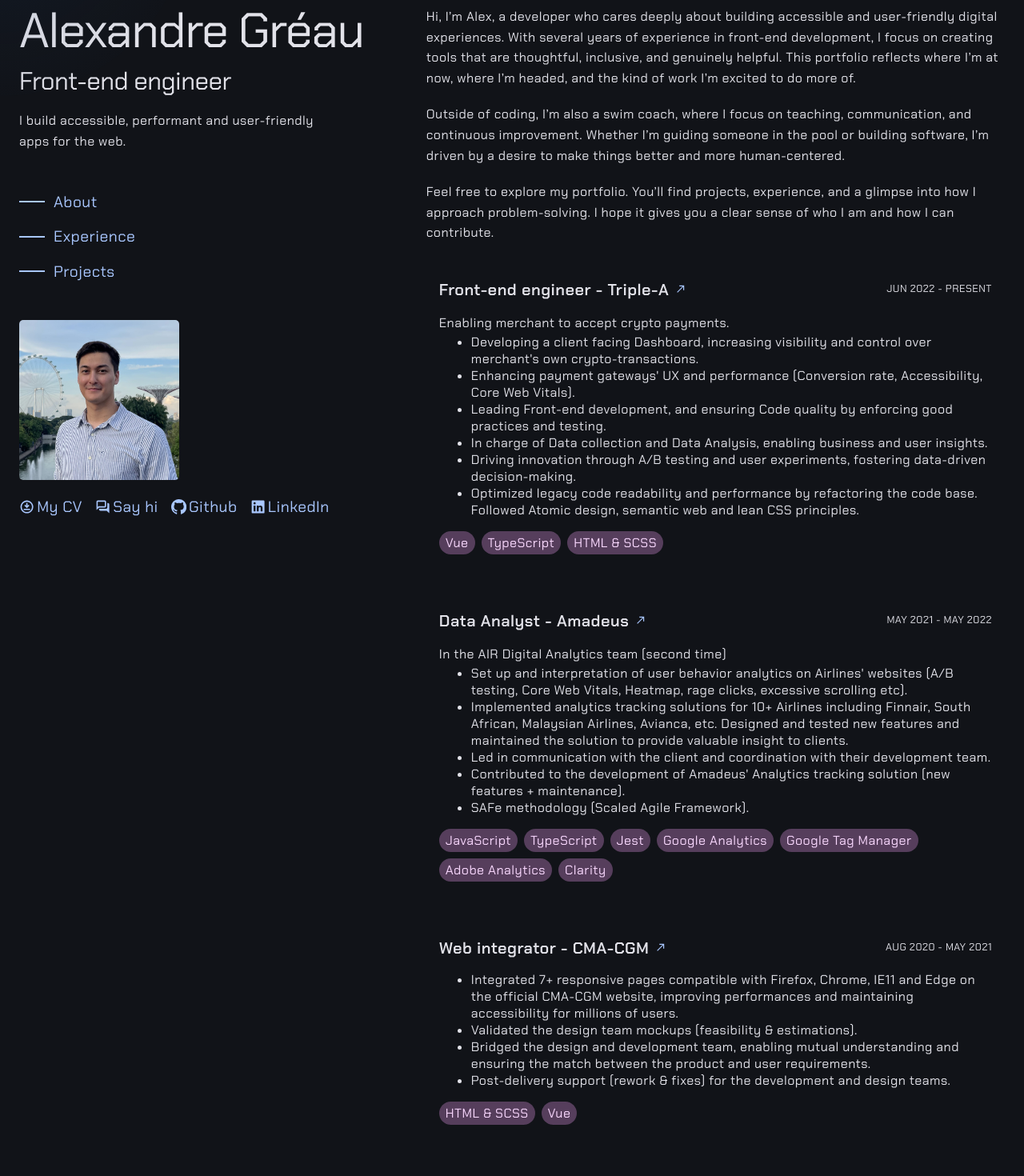
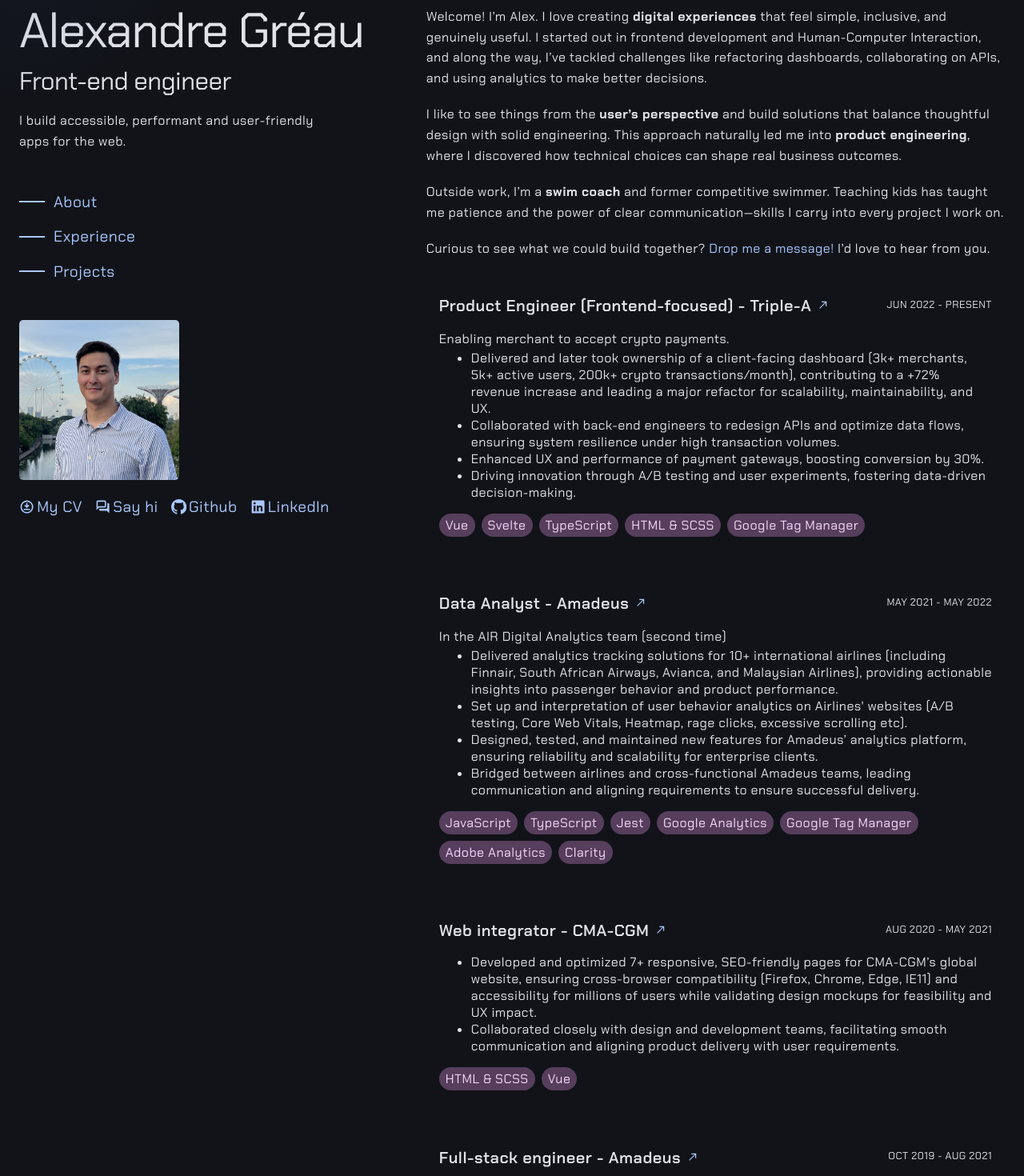
Before and after one commit to AlexGreau/Portfolio, a Vue app: page / in a window 1280 px wide. Shown: the part 120-1590 px from the top of the page at 80% size. Built offline with nearby package versions, Linux system fonts and the light colour scheme.

Commit message:
feat: product engineer

```diff
--- a/src/views/HomeView.vue
+++ b/src/views/HomeView.vue
@@ -98,22 +98,29 @@
       <section class="about-wrapper" id="about">
         <!-- <h2>About me</h2> -->
         <p>
-          Hi, I’m Alex, a developer who cares deeply about building accessible and user-friendly
-          digital experiences. With several years of experience in front-end development, I focus on
-          creating tools that are thoughtful, inclusive, and genuinely helpful. This portfolio
-          reflects where I’m at now, where I’m headed, and the kind of work I’m excited to do more
-          of.
+          Welcome! I’m Alex. I love creating <strong>digital experiences</strong> that feel simple,
+          inclusive, and genuinely useful. I started out in frontend development and Human-Computer
+          Interaction, and along the way, I’ve tackled challenges like refactoring dashboards,
+          collaborating on APIs, and using analytics to make better decisions.
         </p>
 
         <p>
-          Outside of coding, I’m also a swim coach, where I focus on teaching, communication, and
-          continuous improvement. Whether I’m guiding someone in the pool or building software, I’m
-          driven by a desire to make things better and more human-centered.
+          I like to see things from the <strong>user’s perspective</strong> and build solutions that
+          balance thoughtful design with solid engineering. This approach naturally led me into
+          <strong>product engineering</strong>, where I discovered how technical choices can shape
+          real business outcomes.
         </p>
+
         <p>
-          Feel free to explore my portfolio. You’ll find projects, experience, and a glimpse into
-          how I approach problem-solving. I hope it gives you a clear sense of who I am and how I
-          can contribute.
+          Outside work, I’m a <strong>swim coach</strong> and former competitive swimmer. Teaching
+          kids has taught me patience and the power of clear communication—skills I carry into every
+          project I work on.
+        </p>
+
+        <p>
+          Curious to see what we could build together?
+          <a href="mailto:alexgreau@live.fr?subject=Job%20Prospect">Drop me a message!</a> I’d love
+          to hear from you.
         </p>
       </section>
       <section class="experiences-wrapper card-container" id="experiences">
@@ -179,19 +186,17 @@ const WorkExperiences = ref<Array<WorkExp>>([
   {
     company: 'Triple-A',
     link: 'https://triple-a.io/',
-    position: 'Front-end engineer',
+    position: 'Product Engineer (Frontend-focused)',
     startDate: new Date('2022-06-06'),
     endDate: undefined,
     description: 'Enabling merchant to accept crypto payments.',
     tasks: [
-      "Developing a client facing Dashboard, increasing visibility and control over merchant's own crypto-transactions.",
-      "Enhancing payment gateways' UX and performance (Conversion rate, Accessibility, Core Web Vitals).",
-      'Leading Front-end development, and ensuring Code quality by enforcing good practices and testing.',
-      'In charge of Data collection and Data Analysis, enabling business and user insights.',
+      'Delivered and later took ownership of a client-facing dashboard (3k+ merchants, 5k+ active users, 200k+ crypto transactions/month), contributing to a +72% revenue increase and leading a major refactor for scalability, maintainability, and UX.',
+      'Collaborated with back-end engineers to redesign APIs and optimize data flows, ensuring system resilience under high transaction volumes.',
+      'Enhanced UX and performance of payment gateways, boosting conversion by 30%.',
       'Driving innovation through A/B testing and user experiments, fostering data-driven decision-making.',
-      'Optimized legacy code readability and performance by refactoring the code base. Followed Atomic design, semantic web and lean CSS principles.',
     ],
-    techs: [TechName.VUE, TechName.TS, TechName.HTML_SCSS],
+    techs: [TechName.VUE, TechName.SVELTE, TechName.TS, TechName.HTML_SCSS, TechName.GTM],
     id: 1,
   },
   {
@@ -202,11 +207,10 @@ const WorkExperiences = ref<Array<WorkExp>>([
     endDate: new Date('2022-05'),
     description: 'In the AIR Digital Analytics team (second time)',
     tasks: [
+      'Delivered analytics tracking solutions for 10+ international airlines (including Finnair, South African Airways, Avianca, and Malaysian Airlines), providing actionable insights into passenger behavior and product performance.',
       "Set up and interpretation of user behavior analytics on Airlines' websites (A/B testing, Core Web Vitals, Heatmap, rage clicks, excessive scrolling etc).",
-      'Implemented analytics tracking solutions for 10+ Airlines including Finnair, South African, Malaysian Airlines, Avianca, etc. Designed and tested new features and maintained the solution to provide valuable insight to clients.',
-      'Led in communication with the client and coordination with their development team.',
-      "Contributed to the development of Amadeus' Analytics tracking solution (new features + maintenance).",
-      'SAFe methodology (Scaled Agile Framework).',
+      'Designed, tested, and maintained new features for Amadeus’ analytics platform, ensuring reliability and scalability for enterprise clients.',
+      'Bridged between airlines and cross-functional Amadeus teams, leading communication and aligning requirements to ensure successful delivery.',
     ],
     techs: [
       TechName.JS,
@@ -227,10 +231,8 @@ const WorkExperiences = ref<Array<WorkExp>>([
     endDate: new Date('2021-05'),
     description: '',
     tasks: [
-      'Integrated 7+ responsive pages compatible with Firefox, Chrome, IE11 and Edge on the official CMA-CGM website, improving performances and maintaining accessibility for millions of users.',
-      'Validated the design team mockups (feasibility & estimations).',
-      'Bridged the design and development team, enabling mutual understanding and ensuring the match between the product and user requirements.',
-      'Post-delivery support (rework & fixes) for the development and design teams.',
+      'Developed and optimized 7+ responsive, SEO-friendly pages for CMA-CGM’s global website, ensuring cross-browser compatibility (Firefox, Chrome, Edge, IE11) and accessibility for millions of users while validating design mockups for feasibility and UX impact.',
+      'Collaborated closely with design and development teams, facilitating smooth communication and aligning product delivery with user requirements.',
     ],
     techs: [TechName.HTML_SCSS, TechName.VUE],
     id: 3,
@@ -244,13 +246,11 @@ const WorkExperiences = ref<Array<WorkExp>>([
     description: 'In the AIR Digital Customization team',
     tasks: [
       'Worked with AMADEUS in the AIR Digital Customization team:',
-      'Developed a task tracking and visualization tool used worldwide by 400+ users, increasing the transparency and understanding of the workflow for Amadeus employees and clients.',
+      'Developed a task tracking and visualization tool used worldwide by 400+ users, increasing workflow transparency and transparency for Amadeus employees and clients.',
       'Designed and developed the UI of the tool.',
       'Created Docker containers for Backend (PHP), Front-end (Angular), Database (SQL) and logs.',
       'In charge of the implementation of analytics tracking solutions for 10+ Airlines (Google Analytics and Google Tag Manager).',
       'Led in communication with the client and coordination with their development team.',
-      'Designed and tested new features and maintained the Amadeus tracking solution to provide valuable insight to clients.',
-      'SAFe methodology (Scaled Agile Framework).',
     ],
     techs: [
       TechName.ANGULAR,
@@ -272,7 +272,7 @@ const WorkExperiences = ref<Array<WorkExp>>([
     description:
       "My Master's degree end-of-study internship on the subject 'New Interaction Techniques for Athletes'.",
     tasks: [
-      'Developed an Android wearables app to help an Ultimate frisbee team learn game strategies.',
+      'Researched new interaction techniques for athletes, prototyping wearable/tablet interfaces and evaluating effectiveness through user studies.',
       'Conducted user testing to find which modality and language to use to convey directional information. A mix of haptic and visual modalities improved the accuracy and success rate of information.',
     ],
     techs: [TechName.ANDROID, TechName.WEAROS, TechName.JAVA],
@@ -449,6 +449,9 @@ onBeforeUnmount(() => {
       p {
         margin: 0px;
         margin-bottom: 20px;
+        strong {
+          font-weight: bold;
+        }
       }
     }
 
```
